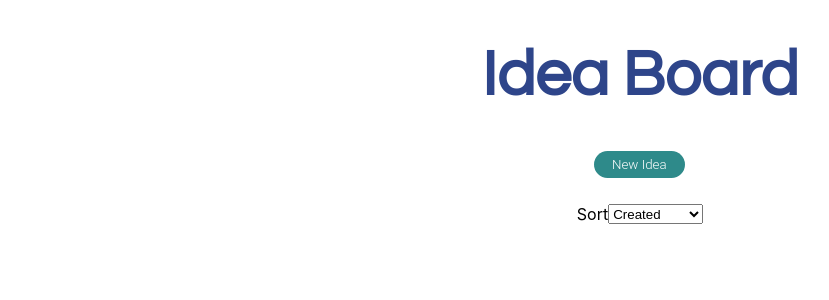
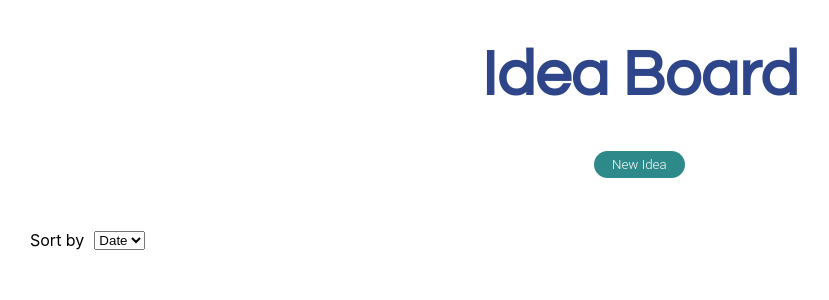
Before and after one commit to codeAdventureNow/Idea-Board-2.0, a React (Create React App) app: page / in a window 1280 px wide. Shown: the top 300 px of the page, without its empty margins (0-829 px from the left). Built offline with nearby package versions, Linux system fonts and the light colour scheme; a web font is replaced by a local one.

Commit message:
sort has padding and margin is placed on the left

```diff
--- a/src/App.css
+++ b/src/App.css
@@ -136,8 +136,10 @@ textarea {
 
 .drop-down {
   display: flex;
-  justify-content: center;
   flex-direction: row;
+  justify-content: start;
+  align-items: center;
+  margin-left: 20px;
 }
 
 .timeStamp {
--- a/src/App.js
+++ b/src/App.js
@@ -86,13 +86,17 @@ export default function App() {
       </div>
 
       <AddIdea onAddIdea={handleAddIdea} />
+      <div >
+
       <label className='drop-down'>
-        {`Sort `}
+        <p div style={{ padding: 10 }}>Sort by</p>
         <select value={ideaSort} onChange={(e) => setIdeaSort(e.target.value)}>
-          <option value='date'>Created</option>
-          <option value='alpha'>Alphabetical</option>
+          <option value='date'>Date</option>
+          <option value='alpha'>A-Z</option>
         </select>
       </label>
+      </div>
+
       <IdeaList
         ideas={ideas}
         onChangeIdea={handleChangeIdea}
```
